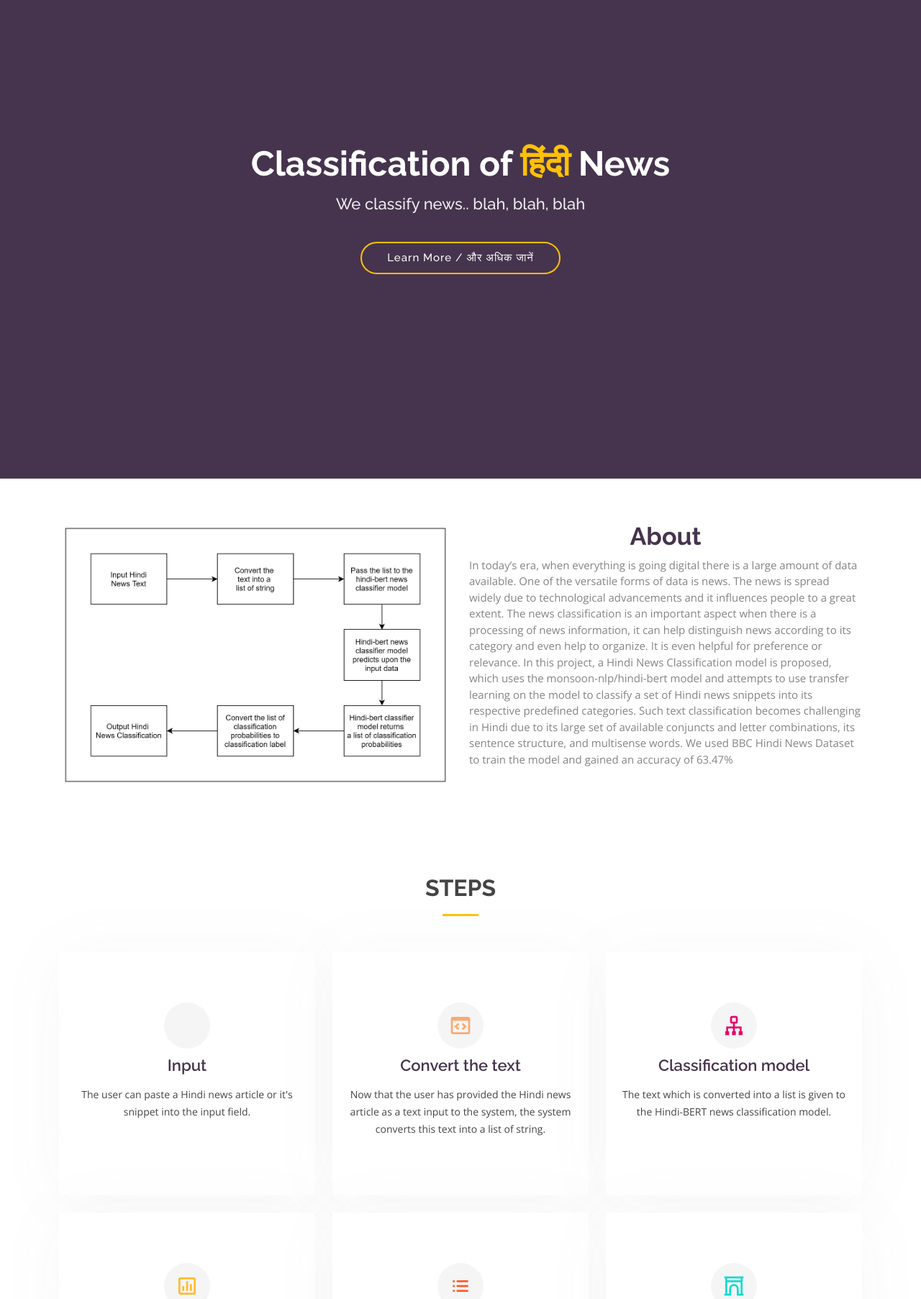
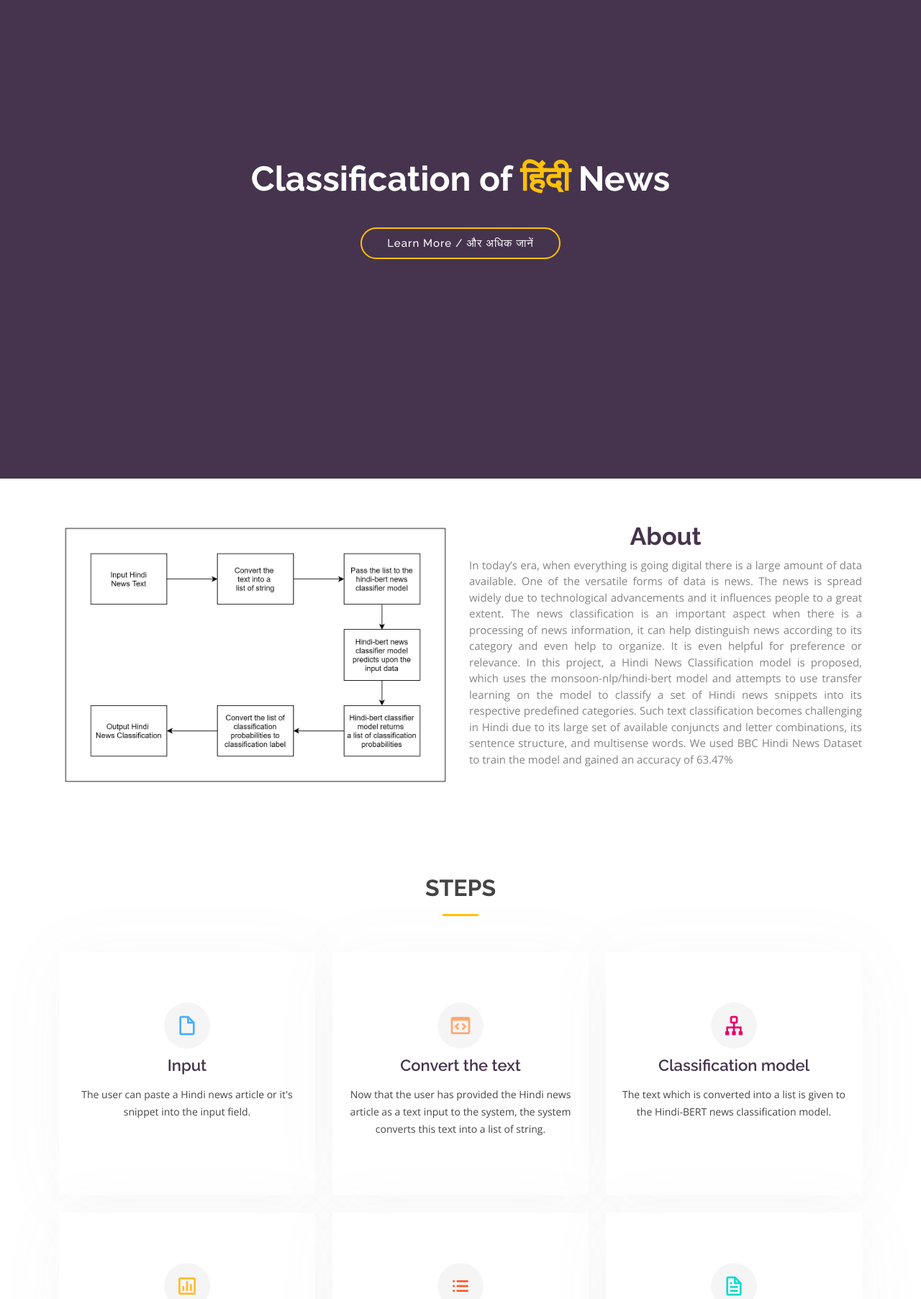
Before and after one commit to danlobo1999/classification-of-hindi-news, a Flask app: template flask-app/templates/index.html in a window 1280 px wide. Shown: the part 135-1940 px from the top of the page at 72% size. Run offline with Flask 2, Linux system fonts and the light colour scheme; the template is opened without the code that fills it: most values are stand-ins (such as "Sample title", 1, 10 or a date in 2020); some libraries are stand-ins or nearby versions.

Commit message:
modified: icons, justification

```diff
--- a/flask-app/templates/index.html
+++ b/flask-app/templates/index.html
@@ -51,7 +51,7 @@
   <section id="hero" class="d-flex align-items-center justify-content-center">
     <div class="container position-relative">
       <h1>Classification of <b style="color: #ffc107;">हिंदी</b> News</h1>
-      <h2>We classify news.. blah, blah, blah</h2>
+      <!-- <h2>We classify news.. blah, blah, blah</h2> -->
       <a href="#about" class="btn-get-started scrollto">Learn More / और अधिक जानें</a>
     </div>
   </section><!-- End Hero -->
@@ -67,7 +67,7 @@
           </div>
           <div class="col-lg-6 pt-4 pt-lg-0">
             <h3>About</h3>
-            <p>
+            <p style="text-align: justify; text-justify: inter-word;">
               In today’s era, when everything is going digital there is a large amount of data available.
               One of the versatile forms of data is news. The news is spread widely due to technological
               advancements and it influences people to a great extent. The news classification is an important
@@ -79,18 +79,6 @@
               available conjuncts and letter combinations, its sentence structure, and multisense words. We used BBC
               Hindi News Dataset to train the model and gained an accuracy of 63.47%
             </p>
-            <!-- <div class="row">
-              <div class="col-md-6">
-                <i class="bx bx-receipt"></i>
-                <h4>Corporis voluptates sit</h4>
-                <p>Consequuntur sunt aut quasi enim aliquam quae harum pariatur laboris nisi ut aliquip</p>
-              </div>
-              <div class="col-md-6">
-                <i class="bx bx-cube-alt"></i>
-                <h4>Ullamco laboris nisi</h4>
-                <p>Excepteur sint occaecat cupidatat non proident, sunt in culpa qui officia deserunt</p>
-              </div>
-            </div> -->
           </div>
         </div>
 
@@ -103,7 +91,6 @@
 
         <div class="section-title">
           <h2>Steps</h2>
-          <!-- <p>Magnam dolores commodi suscipit. Necessitatibus eius consequatur ex aliquid fuga eum quidem. Sit sint consectetur velit. Quisquam quos quisquam cupiditate. Et nemo qui impedit suscipit alias ea. Quia fugiat sit in iste officiis commodi quidem hic quas.</p> -->
         </div>
 
         <div class="row">
@@ -111,7 +98,7 @@
           <div class="col-lg-4 col-md-6 d-flex align-items-stretch" data-aos="zoom-in" data-aos-delay="100">
             <div class="icon-box iconbox-blue">
               <div class="icon">
-                <i class="bx bxl-file-blank"></i>
+                <i class="bx bx-file-blank"></i>
               </div>
               <h4><a href="">Input</a></h4>
               <p>The user can paste a Hindi news article or it's snippet into the input field.</p>
@@ -161,7 +148,7 @@
           <div class="col-lg-4 col-md-6 d-flex align-items-stretch mt-4" data-aos="zoom-in" data-aos-delay="300">
             <div class="icon-box iconbox-teal">
               <div class="icon">
-                <i class="bx bx-arch"></i>
+                <i class="bx bx-file"></i>
               </div>
               <h4><a href="">Output</a></h4>
               <p>The output consisting of the category in which the given news article belongs is presented to the user as the output.</p>
@@ -209,7 +196,7 @@
                   <h3>Output</h3>
                   <form action="" method="POST" role="form" class="php-email-form">
                     <div class="form-group mt-3">
-                      <textarea readonly id="category" style="font-size: 25px; font-weight: bold; text-align: center; background-color: white; resize: none; border: 0px;" class="form-control" name="text" rows="10" required>{{output_text}}</textarea>
+                      <textarea readonly id="category" style="font-weight: bold; text-align: center; background-color: white; resize: none; border: 0px;" class="form-control" name="text" rows="10" required>{{output_text}}</textarea>
                     </div>
                     <br>
                     <div style="visibility: hidden;" class="text-center"><button id="classify-btn" type="submit">Classify</button></div>
```
